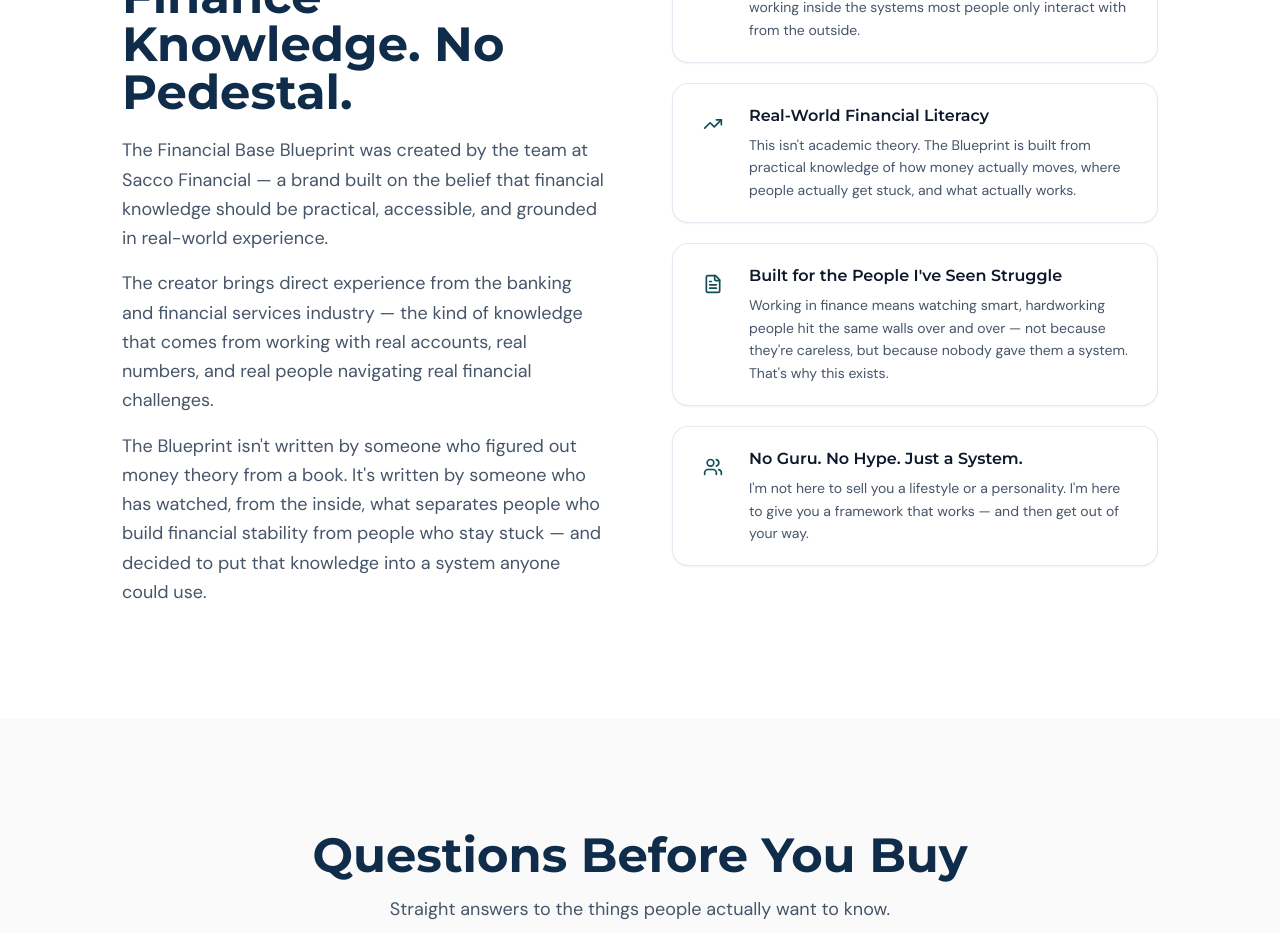
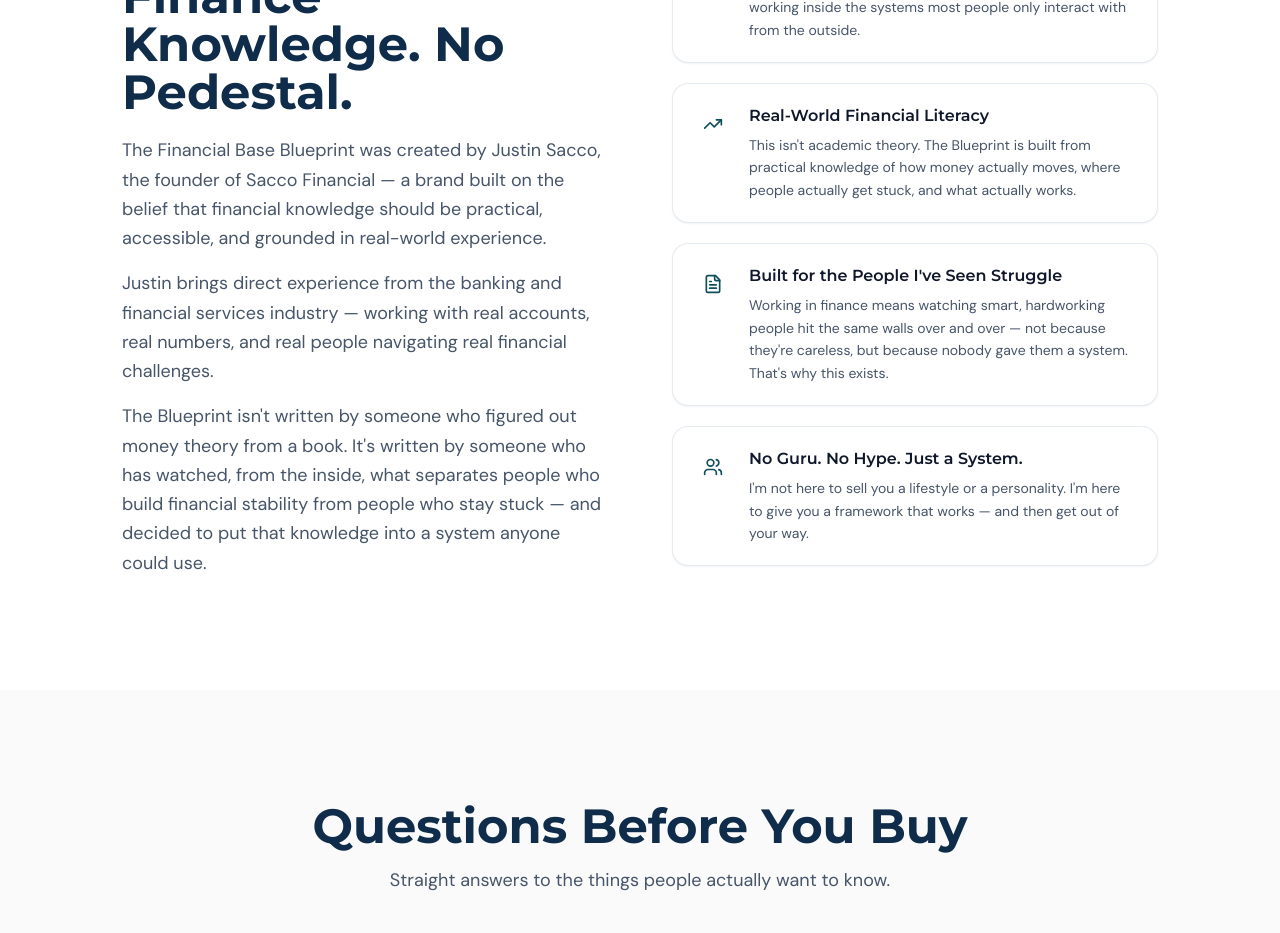
Before and after one commit to travelerr/saccofinance, a Next.js app: page /financial-blueprint in a window 1280 px wide. Shown: the part 6500-7433 px from the top of the page. Built offline with nearby package versions, Linux system fonts and the light colour scheme.

Commit message:
text adjustments

```diff
--- a/components/financial-blueprint/replit-sales/FaqSection.tsx
+++ b/components/financial-blueprint/replit-sales/FaqSection.tsx
@@ -40,7 +40,7 @@ const faqs = [
   {
     question: "Is there a refund policy?",
     answer:
-      "Please review the refund terms on the order page before purchasing. We stand behind the quality of the content — if you have a question about fit before buying, we encourage you to review the 'What's Inside' section above to see exactly what you'll receive.",
+    "We stand behind the quality of this product. If you go through the material and feel it wasn’t the right fit for you, you can request a full refund within 30 days of purchase — no questions asked.",
   },
 ];
 
--- a/components/financial-blueprint/replit-sales/TrustSection.tsx
+++ b/components/financial-blueprint/replit-sales/TrustSection.tsx
@@ -43,13 +43,10 @@ export function ReplitTrustSection() {
               Finance Knowledge. No Pedestal.
             </h2>
             <p className="mt-5 text-lg leading-relaxed text-slate-600">
-              The Financial Base Blueprint was created by the team at Sacco Financial — a brand built on the belief that
-              financial knowledge should be practical, accessible, and grounded in real-world experience.
+            The Financial Base Blueprint was created by Justin Sacco, the founder of Sacco Financial — a brand built on the belief that financial knowledge should be practical, accessible, and grounded in real-world experience.
             </p>
             <p className="mt-4 text-lg leading-relaxed text-slate-600">
-              The creator brings direct experience from the banking and financial services industry — the kind of
-              knowledge that comes from working with real accounts, real numbers, and real people navigating real
-              financial challenges.
+            Justin brings direct experience from the banking and financial services industry — working with real accounts, real numbers, and real people navigating real financial challenges.
             </p>
             <p className="mt-4 text-lg leading-relaxed text-slate-600">
               The Blueprint isn&apos;t written by someone who figured out money theory from a book. It&apos;s written by
```
